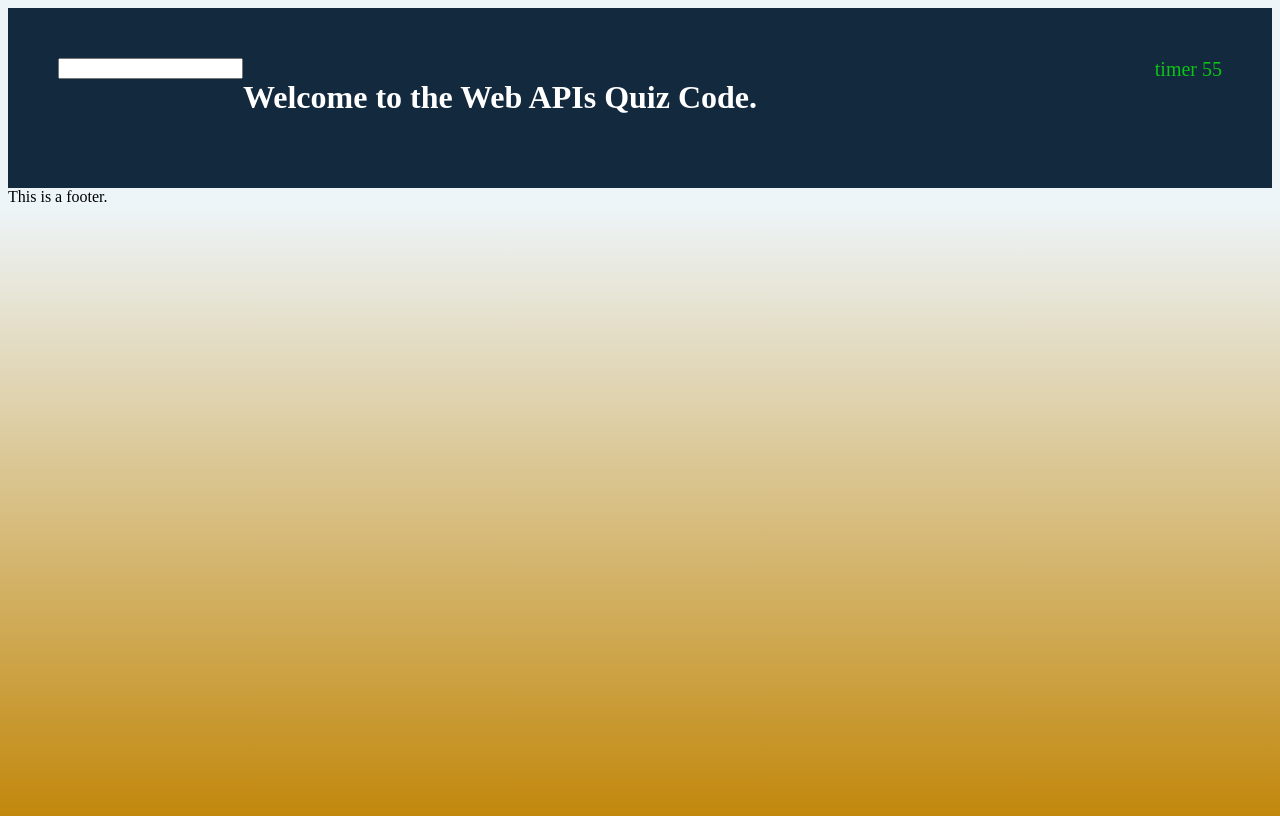
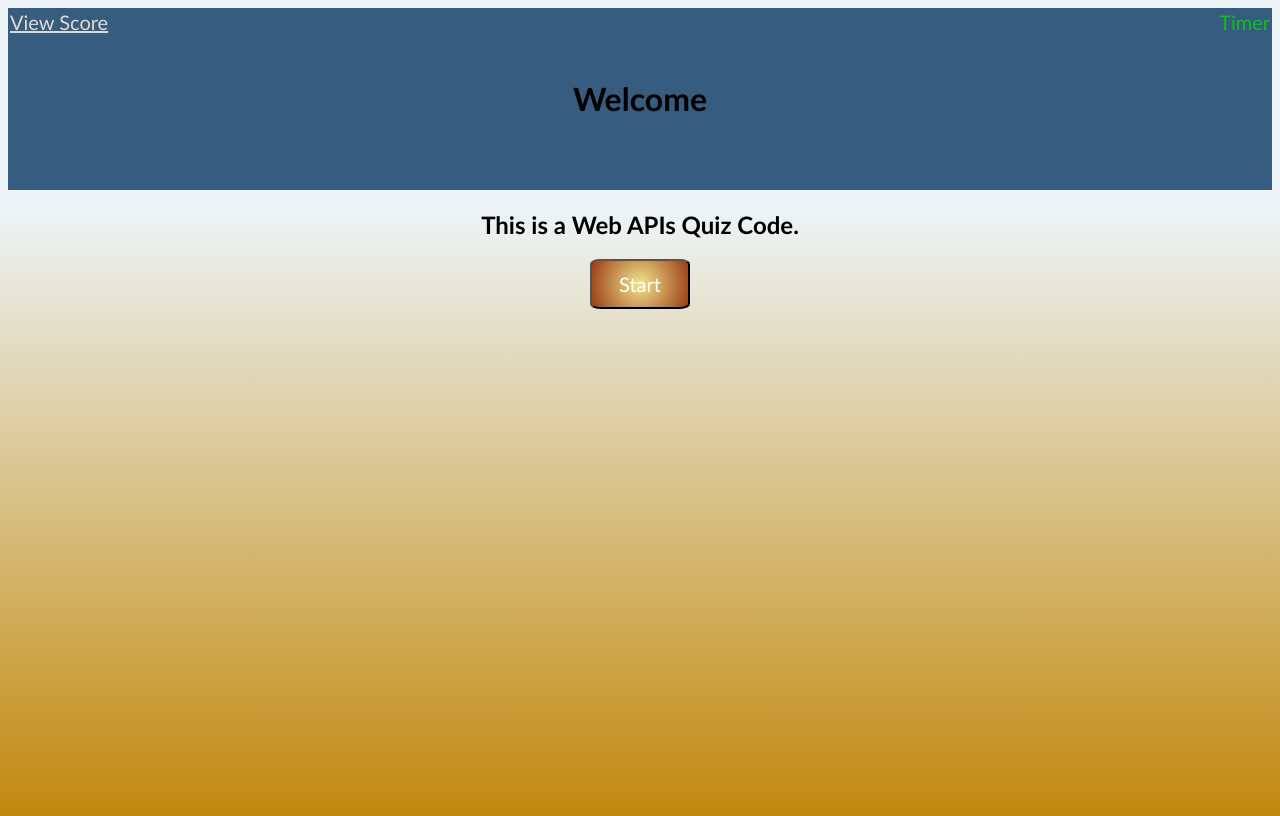
Before and after one commit to elchinatalpf/web-apis-quiz-code, a plain HTML site: page index.html in a window 1280 px wide. Drawn offline with Linux system fonts and the light colour scheme.

Commit message:
finished basic structure and cleaned css

```diff
--- a/assets/script.js
+++ b/assets/script.js
@@ -3,12 +3,16 @@ console.log(x);
 
 // this is still a test. timer will go negative forever
 const timerRight = document.getElementById("timer");
+const buttomStart = document.getElementById("buttom-start");
 let seconds = 60;
-setInterval (() => {
+
+timerRight = setInterval (() => {
     seconds--;
     timerRight.textContent = "timer " + seconds;
 }, 1000);
 clearInterval();
+
+
 
 // setInterval will go inside the timerQuiz function.
 // function timerQuiz {
--- a/assets/style.css
+++ b/assets/style.css
@@ -1,39 +1,83 @@
 * {
-  box-sizing: border-box;
+  font-family: 'Gill Sans', 'Gill Sans MT', Calibri, 'Trebuchet MS', sans-serif;
+  max-width: 100%;
 }
 
 body {
-  display: flex;
+display: flex;
   flex-direction: column;
   min-height: 100vh;
   background: linear-gradient(0deg, rgb(194, 136, 12) 0%, rgba(237,245,249,1) 75%);
-  /* background: rgb(212, 138, 103); */
+  background-repeat: no-repeat;
 }
 
 header {
   display: flex;
-  justify-content: space-between;
   padding: 50px;
-  text-align: center;
-  background: #13293d;
-  color: #fff;
-
+  background: #365c80;
+  justify-content: center;
 }
 
-#buttom-score {
+#view-score {
+  position: absolute;
+  top: 0;
+  left: 0;
+  padding: 10px;
+  font-size: 20px;
+  color: #e0d9d0;
 }
 
-#timer {
-  justify-content: flex-end;
-  margin-left: auto;
+h1 {
+  text-align: center;
+}
+
+#quiz-timer {
+  position: absolute;
+  top: 0;
+  right: 0;
+  padding: 10px;
   font-size: 20px;
   color: #0dc416;
 }
 
-main {
-
+.center-items {
+  display: flex;
+  justify-content: center;
+  align-items: center;
 }
 
-#buttom-start {
-  background-color:  #0dc416;
+.start-button-box {
+  display: flex;
+  justify-content: center;
 }
+
+
+.start-button {
+  /* top: 30%;
+  left: 50%; */
+  /* transform: translate(-50%, -50%); */
+  width: 100px;
+  height: 50px;
+  border-radius: 10%;
+  color: white;
+  font-size: 20px;
+  background: radial-gradient(circle, rgba(240,230,140,1) 0%, rgba(151, 51, 12, 0.954) 100%);
+  display: flex;
+  justify-content: center;
+  align-items: center;
+}
+
+main {
+  display: flex;
+  flex-direction: column;
+  justify-content: center;
+  align-items: center;
+}
+
+.quizContainer {
+  width: 50%;
+}
+
+footer {
+  p;
+}
--- a/index.html
+++ b/index.html
@@ -11,23 +11,29 @@
 
     <body>
         <header>
-            <section id="buttom-score">
-                <!-- disply will be = none later in input element -->
-                <input type="buttom">
+            <h1>Welcome</h1>
+            <section>
+                <a href="#" id="view-score">View Score</a>
             </section>
-            <h1>Welcome to the Web APIs Quiz Code.</h1>
-            <section id="timer"></section>
+            <section id="quiz-timer">Timer</section>
         </header>
 
         <main>
+
             <section class="quizContainer">
-                <!-- quiz content will go here -->
-                <div type="buttom" id="buttom-start"></div>
+                <div class="center-items">
+                    <h2>This is a Web APIs Quiz Code.</h2>
+                </div>
+                <div class="start-button-box">
+                    <button class="start-button">Start</button>
+                </div>
+                <div>
+
+
+                </div>
             </section>
         </main>
 
         <script src="./assets/script.js"></script>
     </body>
-
-    <footer>This is a footer.</footer>
 </html>
```
